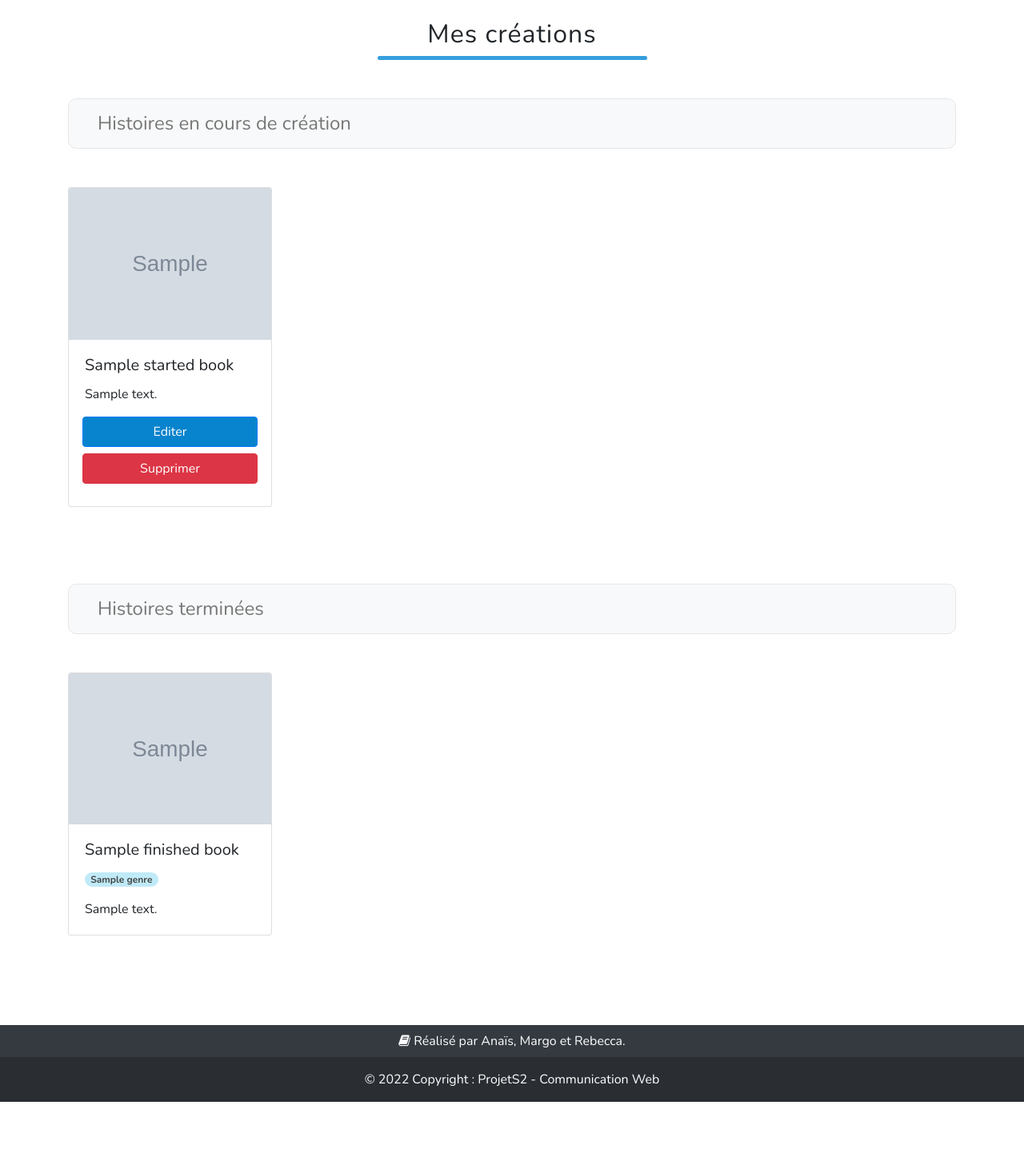
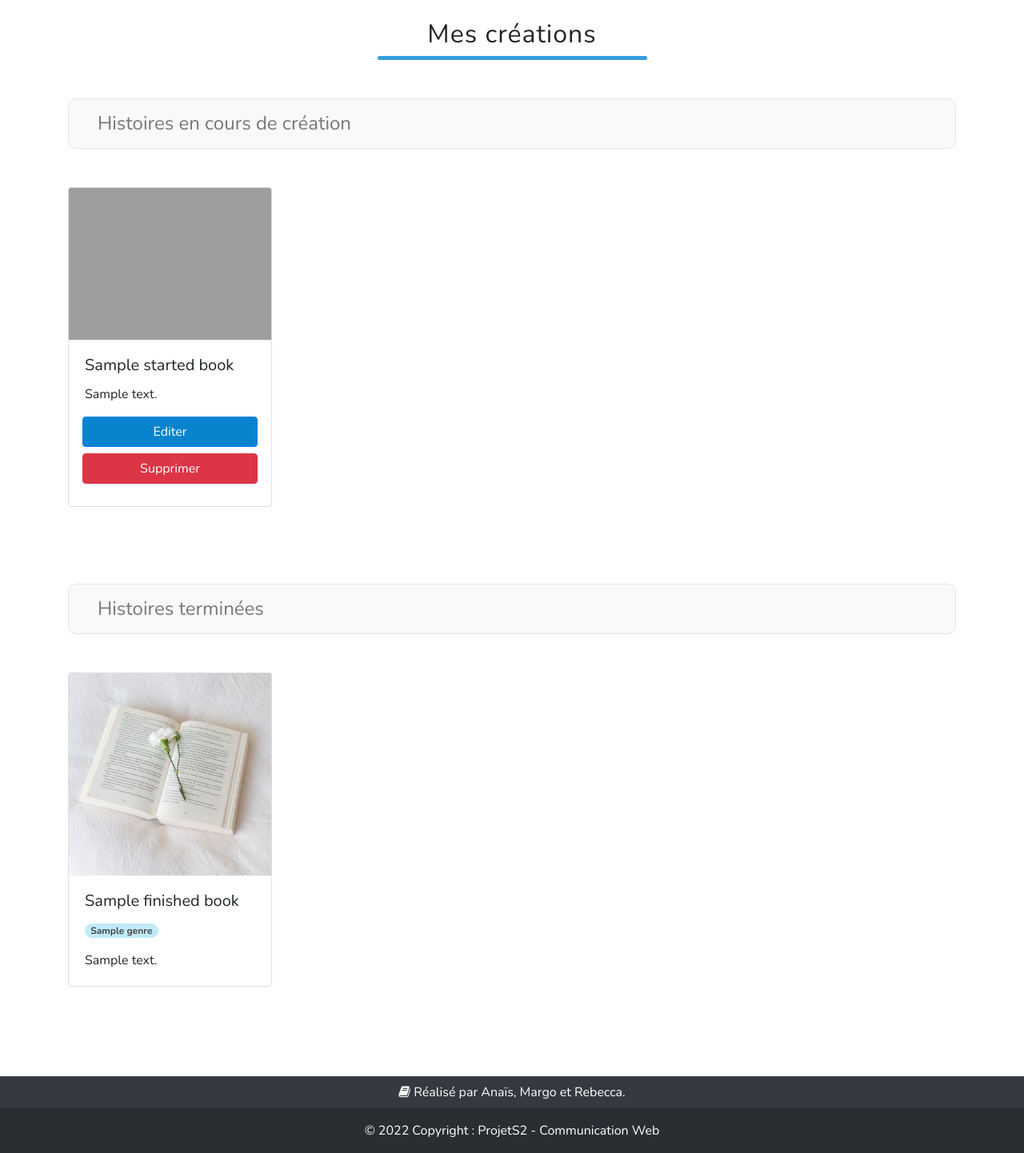
Before and after one commit to Rbk98/projet-dev-web, a PHP site: template view/my_creations.php in a window 1280 px wide. Shown: the part 66-1508 px from the top of the page at 80% size. Before the commit the page ends 1444 px from the top, so only its background shows below. Run offline with PHP 8.4, Linux system fonts and the light colour scheme; the visitor is signed in with stand-in values (Sample User, id 1); tables that the repository leaves empty hold one stand-in row (values such as "Sample post"); the template is opened without the code that fills it: most values are stand-ins (such as "Sample title", 1, 10 or a date in 2020); grey boxes marked "Sample" are stand-in pictures; some libraries are stand-ins or nearby versions; grey boxes are pictures that could not be loaded.

Commit message:
restriction

```diff
--- a/view/create_story.php
+++ b/view/create_story.php
@@ -24,12 +24,12 @@ ob_start();
                             </div>
                             <div class="col-lg-6 col-md-12 col-sm-12 mb-3">
                                 <label for="nb_lives" class="col-form-label">Nombre de vies</label>
-                                <input type="number" placeholder="Nombre de vies" name="nb_lives" id="nb_lives"
+                                <input type="number" min="0" placeholder="Nombre de vies" name="nb_lives" id="nb_lives"
                                        class="form-control" required>
                             </div>
                             <div class="col-lg-6 col-md-12 col-sm-12 mb-3">
                                 <label for="nb_chapters_max" class="col-form-label">Nombre de chapitres max</label>
-                                <input type="number" placeholder="Nombre de chapitres max" name="nb_chapters_max"
+                                <input type="number" min="0" placeholder="Nombre de chapitres max" name="nb_chapters_max"
                                        id="nb_chapters_max"
                                        class="form-control" required>
                             </div>
--- a/view/my_creations.php
+++ b/view/my_creations.php
@@ -37,7 +37,7 @@ ob_start();
                     foreach ($startedBooks as $book) { ?>
                         <div class="col-6 col-lg-3 mb-5 mb-lg- ">
                             <div class="card ">
-                                <img src="public/images/<?= $book['image'] ?>" class="card-img-top" alt="book_img">
+                                <img src="public/images/blankpage.jpg" class="card-img-top" alt="book_img">
                                 <div class="card-body">
                                     <h5 class="card-title text-truncate"><?= $book['title'] ?></h5>
                                     <p class="card-text  text-truncate--3"><?= $book['summary'] ?></p>
@@ -70,7 +70,7 @@ ob_start();
                     foreach ($finishedBooks as $book) { ?>
                         <div class="col-6 col-lg-3 mb-5 ">
                             <div class="card ">
-                                <img src="public/images/<?= $book['image'] ?>" class="card-img-top" alt="book_img">
+                                <img src="public/images/cover4.jpg" class="card-img-top" alt="book_img">
                                 <div class="card-body">
                                     <h5 class="card-title book_title"><?= $book['title'] ?></h5>
                                     <span class="badge badge-pill badge_style mb-3"><?= $book['genre'] ?></span>
```
